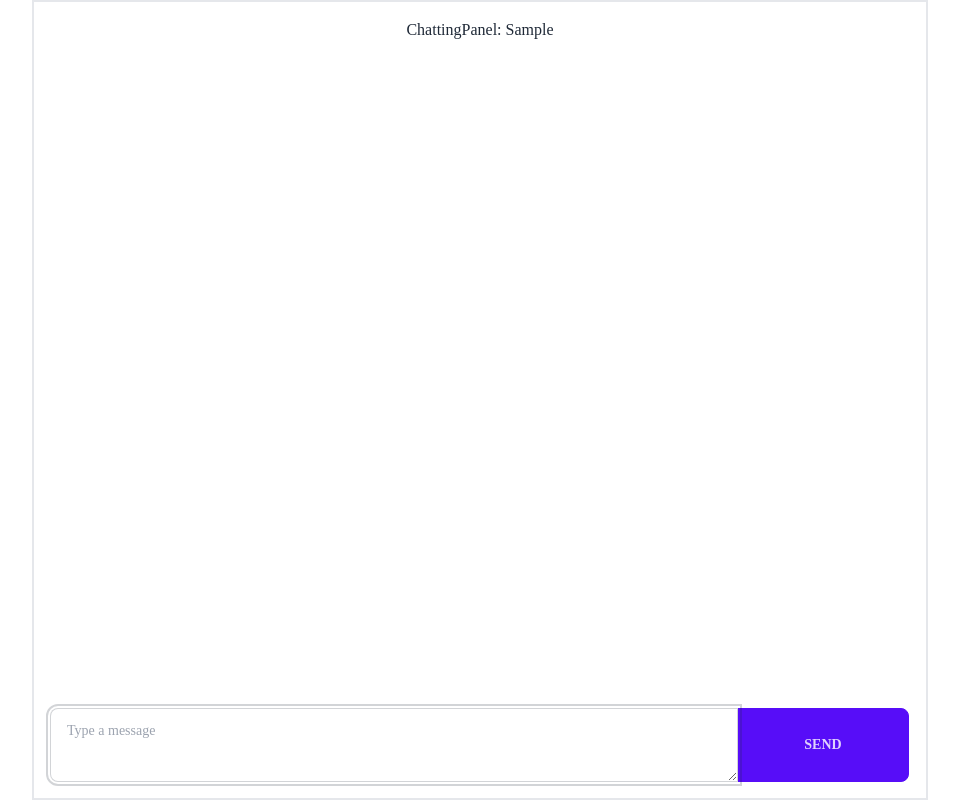
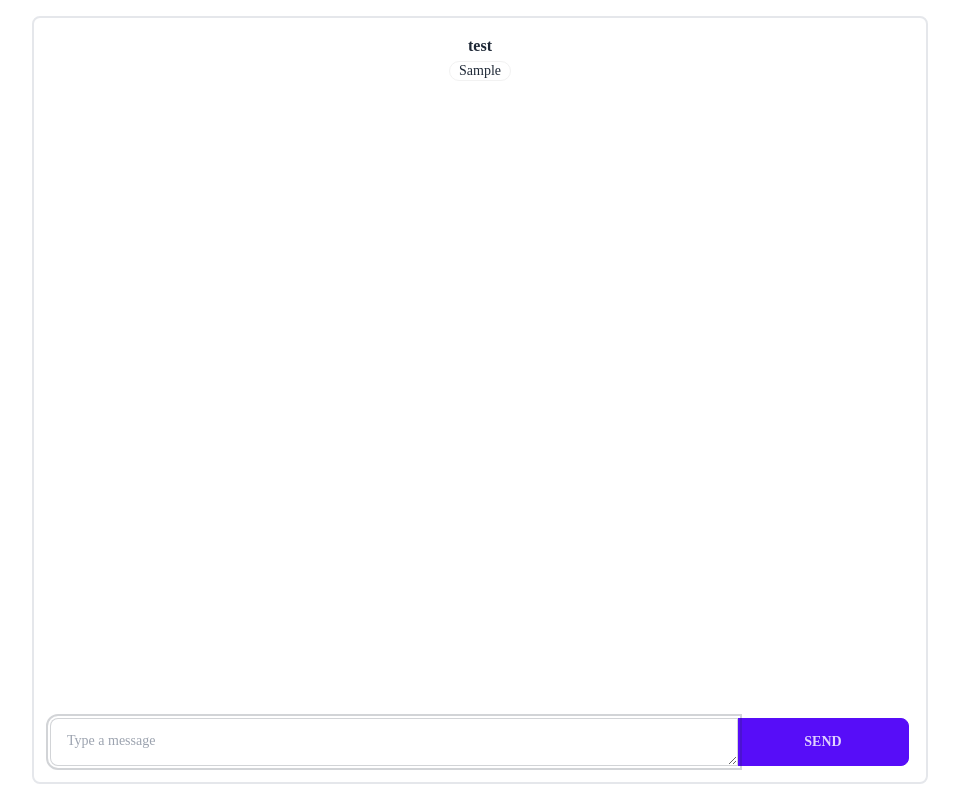
Before and after one commit to kc-softmax/arbiter, a Next.js app in the folder example/chat-example/: page / in a window 1280 px wide. Both pictures are taken after typing "Sample" into the empty fields and a click on the button "START CHAT". Shown: the whole page, without its empty margins (160-1119 px from the left). Built offline with nearby package versions, Linux system fonts and the light colour scheme.

Commit message:
[ADD] ChatBanner 추가 및 기타 스타일 업데이트

```diff
--- /dev/null
+++ b/example/chat-example/components/chat/ChatBanner.tsx
@@ -0,0 +1,23 @@
+import React from "react";
+
+interface ChatBannerProps {
+  roomId: string;
+  users: string[];
+}
+
+const ChatBanner = ({ roomId, users }: ChatBannerProps) => {
+  return (
+    <div className="text-center">
+      <p className="font-semibold">{roomId}</p>
+      <p>
+        {users.map((user) => (
+          <span key={user} className="badge">
+            {user}
+          </span>
+        ))}
+      </p>
+    </div>
+  );
+};
+
+export default ChatBanner;
--- a/example/chat-example/components/chat/ChatInputForm.tsx
+++ b/example/chat-example/components/chat/ChatInputForm.tsx
@@ -19,13 +19,11 @@ const ChatInputForm = ({ sendChat }: ChatInputFormProps) => {
 
     sendChat(message);
     setMessage("");
-    textRef.current?.focus();
   };
 
   const handleKeyDown = (e: React.KeyboardEvent<HTMLTextAreaElement>) => {
     if (e.key === "Enter" && !e.shiftKey) {
       e.preventDefault();
-      textRef.current?.blur();
       onSubmit();
     }
   };
@@ -34,7 +32,7 @@ const ChatInputForm = ({ sendChat }: ChatInputFormProps) => {
     if (textRef) {
       textRef.current?.focus();
     }
-  }, [textRef]);
+  }, []);
 
   return (
     <form className="form-control w-full" onSubmit={onSubmit}>
@@ -42,6 +40,7 @@ const ChatInputForm = ({ sendChat }: ChatInputFormProps) => {
         <textarea
           className="textarea textarea-bordered join-item basis-4/5"
           placeholder="Type a message"
+          rows={1}
           ref={textRef}
           value={message}
           onChange={(e) => setMessage(e.target.value)}
--- /dev/null
+++ b/example/chat-example/components/chat/ChatRoom.tsx
@@ -0,0 +1,21 @@
+import React from "react";
+import ChatBanner from "./ChatBanner";
+import { ChatInfo } from "@/@types/chat";
+
+interface ChatRoomProps {
+  chatInfo: ChatInfo;
+}
+
+const ChatRoom = ({ chatInfo }: ChatRoomProps) => {
+  const { name } = chatInfo;
+
+  return (
+    <div>
+      <div>
+        <ChatBanner roomId="test" users={[name]} />
+      </div>
+    </div>
+  );
+};
+
+export default ChatRoom;
--- a/example/chat-example/components/panel/ChattingPanel.tsx
+++ b/example/chat-example/components/panel/ChattingPanel.tsx
@@ -1,6 +1,7 @@
 import { ChatInfo } from "@/@types/chat";
 import React from "react";
 import ChatInputForm from "../chat/ChatInputForm";
+import ChatRoom from "../chat/ChatRoom";
 
 interface ChattingPanelProps {
   chatInfo: ChatInfo;
@@ -8,16 +9,21 @@ interface ChattingPanelProps {
 
 const ChattingPanel = ({ chatInfo }: ChattingPanelProps) => {
   const { name } = chatInfo;
+
   const sendChat = (message: string) => {
-    console.log(message);
+    console.log(name, message);
   };
 
   return (
     <section>
-      <div className="flex flex-col justify-center items-center h-screen border-2 max-w-4xl mx-auto p-4">
-        <div className="flex-1">ChattingPanel: {name}</div>
-        <div className="w-full">
-          <ChatInputForm sendChat={sendChat} />
+      <div className="p-4 h-screen">
+        <div className="flex flex-col gap-4 justify-center items-center h-full rounded-lg border-2 max-w-4xl mx-auto p-4">
+          <div className="flex-1">
+            <ChatRoom chatInfo={chatInfo} />
+          </div>
+          <div className="w-full">
+            <ChatInputForm sendChat={sendChat} />
+          </div>
         </div>
       </div>
     </section>
--- a/example/chat-example/components/panel/StartChatPanel.tsx
+++ b/example/chat-example/components/panel/StartChatPanel.tsx
@@ -21,17 +21,17 @@ const StartChatPanel = ({ next }: StartChatPanelProps) => {
     <section>
       <div>
         <form
-          className="h-screen flex flex-col gap-4 justify-center items-center"
+          className="flex h-screen justify-center items-center join"
           onSubmit={onSubmit}
         >
           <input
             type="text"
-            className="input input-bordered input-lg"
+            className="input input-bordered input-lg join-item"
             placeholder="Type Your Name"
             onChange={(e) => setName(e.target.value)}
             value={name}
           />
-          <button type="submit" className="btn btn-primary btn-lg">
+          <button type="submit" className="btn btn-primary btn-lg join-item">
             Start Chat
           </button>
         </form>
```
